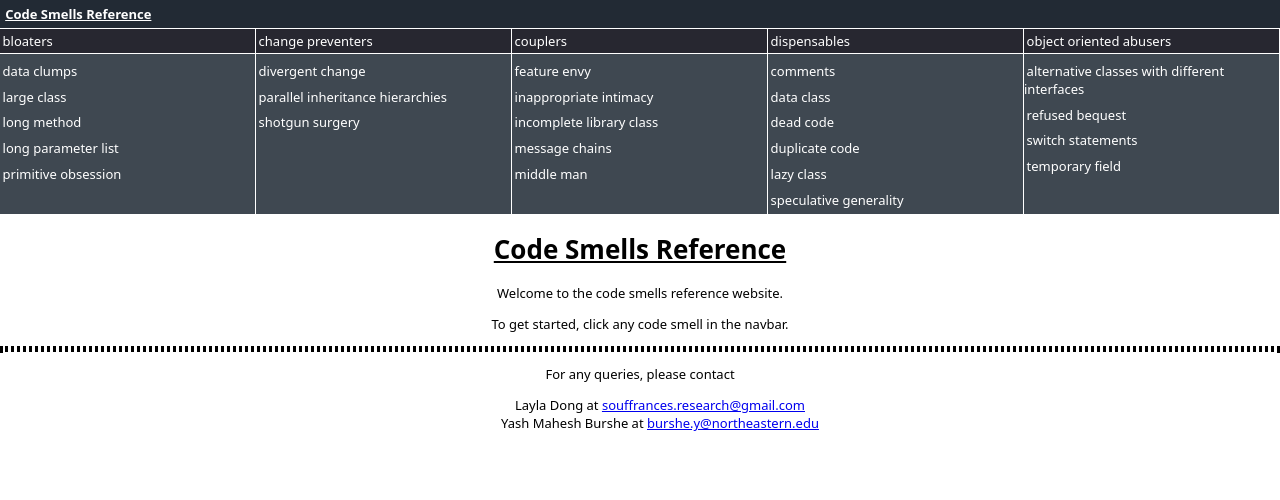
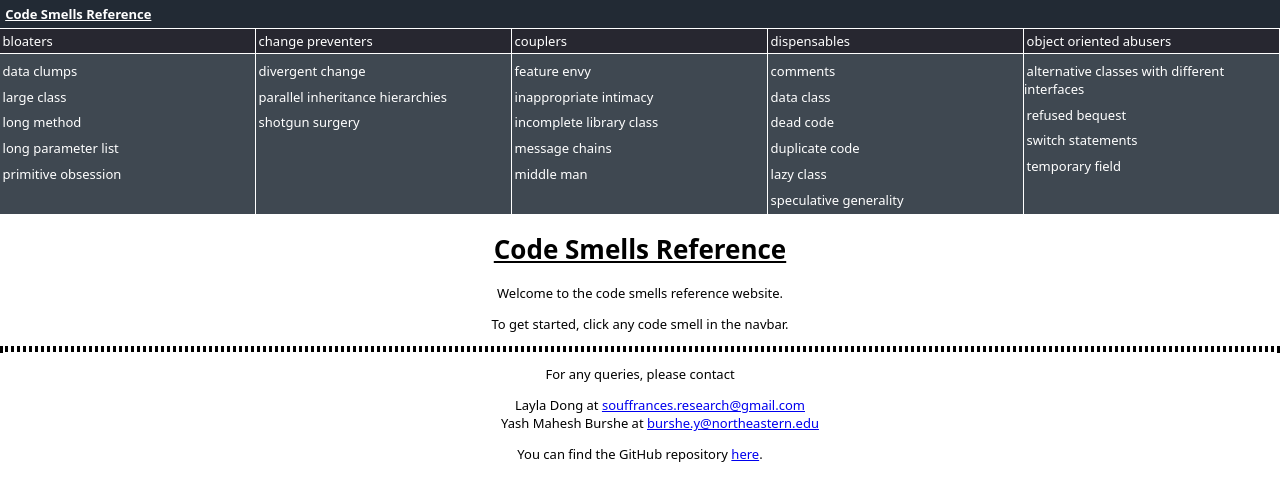
Before and after one commit to refactoring-assistant/refactoring-assistant.github.io, a Next.js app: page / in a window 1280 px wide. Shown: the top 500 px of the page. Built offline with nearby package versions, Linux system fonts and the light colour scheme.

Commit message:
Add github repository link

```diff
--- a/app/page.tsx
+++ b/app/page.tsx
@@ -16,6 +16,7 @@ export default function Home() {
             <li>Layla Dong at <Link href="mailto:souffrances.research@gmail.com">souffrances.research@gmail.com</Link></li>
             <li>Yash Mahesh Burshe at <Link href="mailto:burshe.y@northeastern.edu">burshe.y@northeastern.edu</Link></li>
           </ul>
+          <p>You can find the GitHub repository <Link href="https://github.com/refactoring-assistant/refactoring-assistant.github.io">here</Link>.</p>
         </section>
       </main>
     </div>
```
